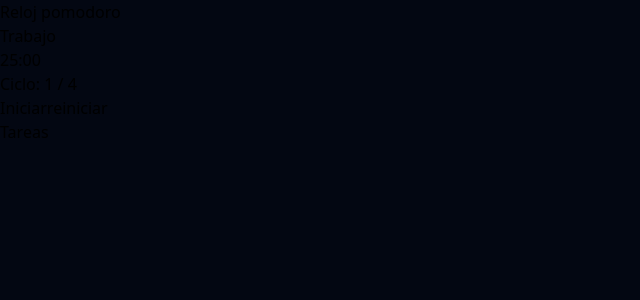
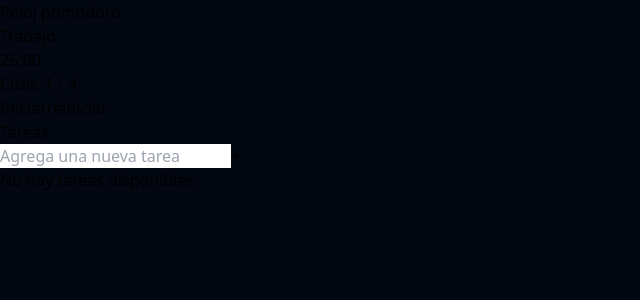
Before and after one commit to thejuanco/React-Pomodoro-Timer, a React (Vite) app: page / in a window 1280 px wide. Shown: the top 300 px of the page, without its empty margins (0-640 px from the left). Built offline with nearby package versions, Linux system fonts and the light colour scheme.

Commit message:
Crea el formulario para agregar las tareas y las agrega

```diff
--- a/src/components/TaskList.jsx
+++ b/src/components/TaskList.jsx
@@ -1,11 +1,57 @@
-import React from 'react'
+import {useState} from 'react'
 
 const TaskList = () => {
+
+  const [tasks, setTasks] = useState([])
+  const [task, setTask] = useState("")
+
+  const handleSubmit = (e) => {
+    e.preventDefault();
+
+    try {
+      setTasks(prevTask => {
+        return [...prevTask, task]
+      })
+    } catch (error) {
+      console.log(error)
+    }
+  }
   return (
     <>
-      <div className="w-full md:w-1/2 bg-gray-800 text-white rounded-md p-2">
-        <h1 className="text-center text-2xl font-bold text-blue-400">Tareas</h1>
-        <div className="flex flex-col items-center space-y-4"></div>
+      <div className="w-full md:w-1/3 bg-gray-800 border-2 border-gray-700 text-white rounded-lg p-3">
+        <h1 className="text-center text-xl font-bold mt-2 text-blue-400">
+          Tareas
+        </h1>
+        <div className="">
+          <form onSubmit={handleSubmit}>
+            <div className="flex mx-3 justify-between space-x-2 mt-6">
+              <input
+                className="bg-gray-700 p-2 w-full rounded-md"
+                placeholder="Agrega una nueva tarea"
+                value={task}
+                onChange={e => setTask(e.target.value)}
+              />
+              <button className="text-2xl py-2 px-3 bg-blue-500 text-white font-bold rounded-lg hover:bg-blue-600">
+                +
+              </button>
+            </div>
+          </form>
+          <div>
+            {tasks.length > 0 ? (
+              <>
+                {tasks.map(newTask => (
+                  <div className="mx-3 mt-4">
+                    <p className="text-gray-400">{newTask}</p>
+                  </div>
+                ))}
+              </>
+            ) : (
+              <div className="flex justify-center items-center m-12">
+                <p className="text-gray-400">No hay tareas disponibles</p>
+              </div>
+            )}
+          </div>
+        </div>
       </div>
     </>
   );
```
